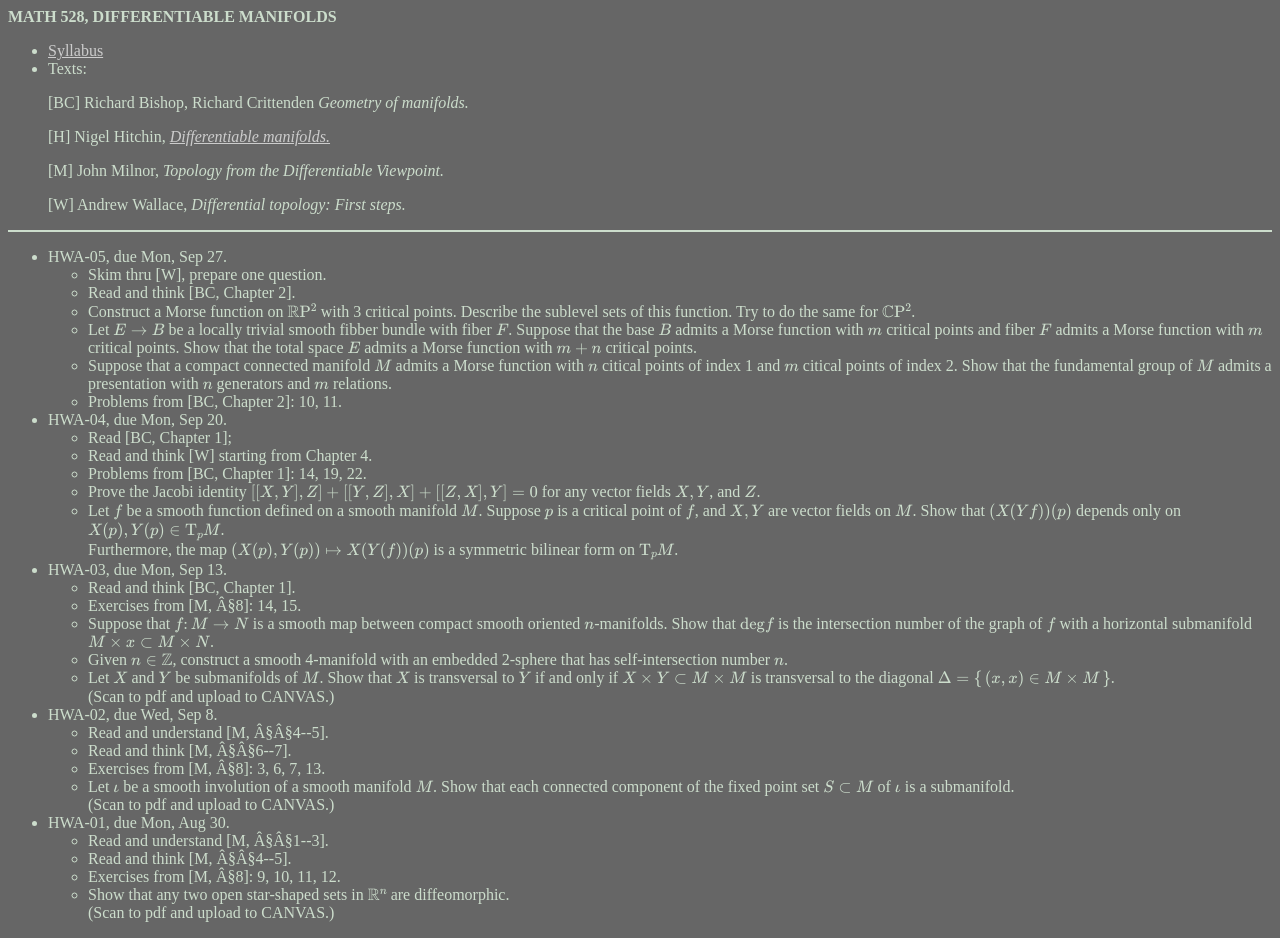
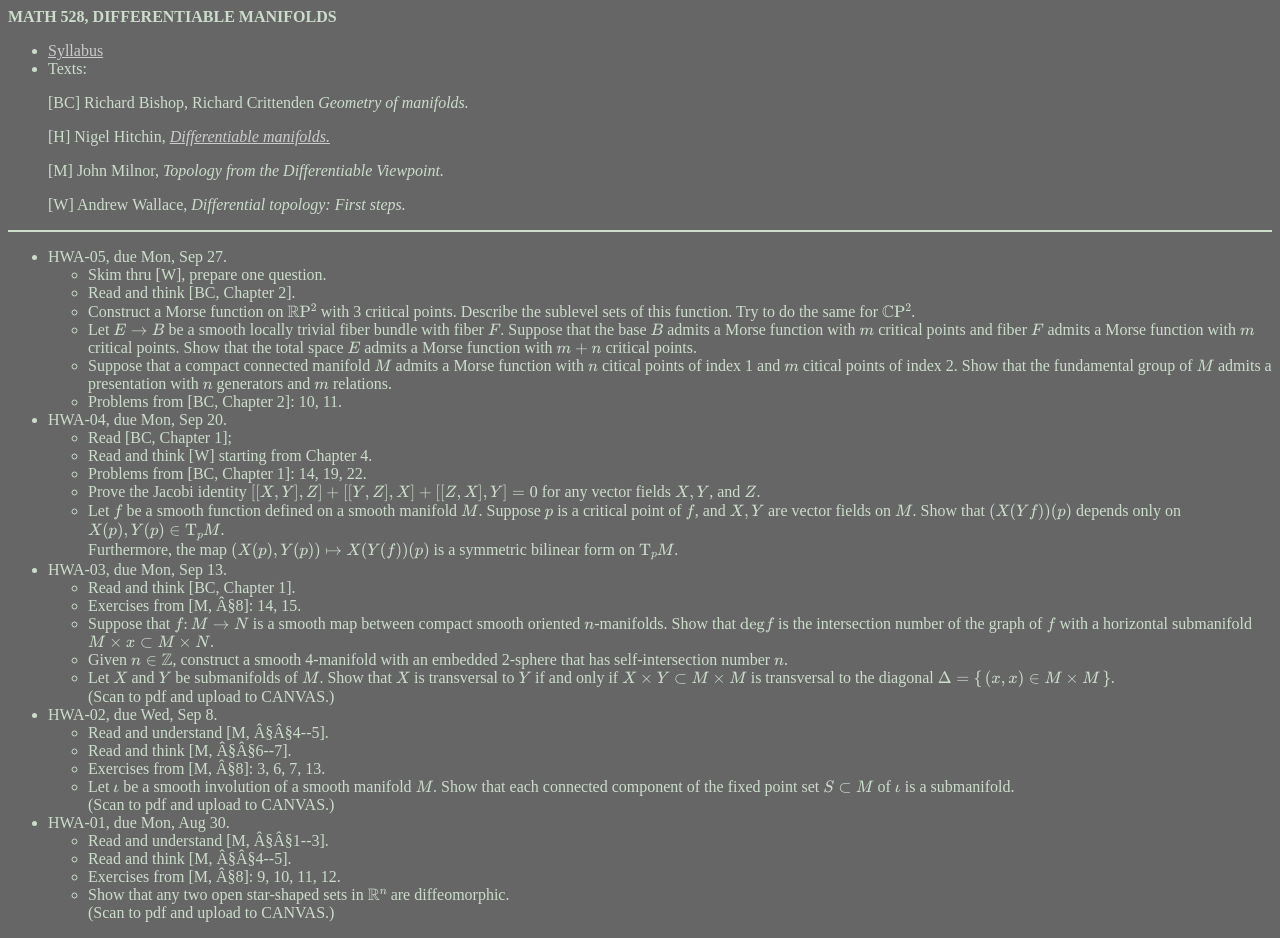
Before and after one commit to anton-petrunin/528, a plain HTML site: page index.html in a window 1280 px wide. Drawn offline with nearby package versions, Linux system fonts and the light colour scheme.

Commit message:
fiber bundle

```diff
--- a/index.html
+++ b/index.html
@@ -65,7 +65,7 @@
 <li> Skim thru [W], prepare one question.</li>
 <li> Read and think [BC, Chapter 2].</li>
 <li> Construct a Morse function on \(\mathbb{R}\mathrm{P}^2\) with 3 critical points. Describe the sublevel sets of this function. Try to do the same for \(\mathbb{C}\mathrm{P}^2\).</li>
-<li> Let \(E\to B\) be a locally trivial smooth fibber bundle with fiber \(F\).
+<li> Let \(E\to B\) be a smooth locally trivial fiber bundle with fiber \(F\).
 Suppose that the base \(B\) admits a Morse function with \(m\) critical points and fiber \(F\) admits a Morse function with \(m\) critical points.
 Show that the total space \(E\) admits a Morse function with \(m+n\) critical points.
 </li>
```
